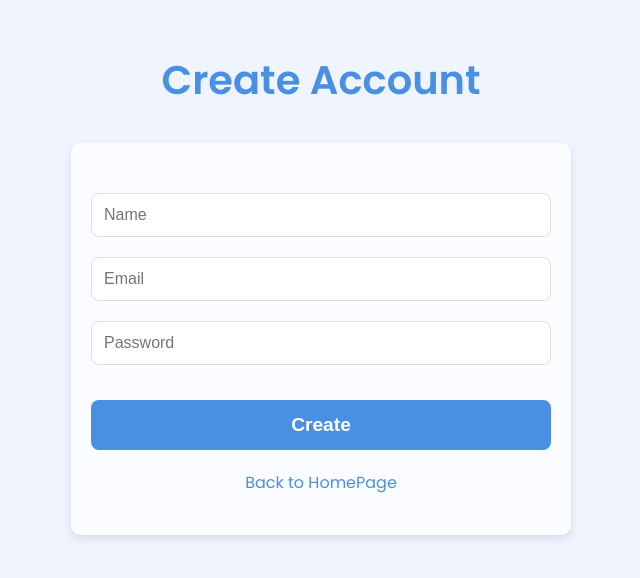
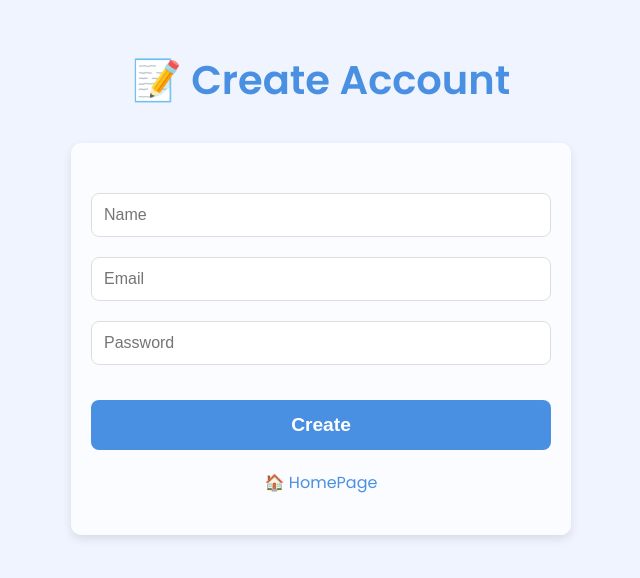
Before and after one commit to zdklin1005/ASS, a PHP site: page /register.php in a window 1280 px wide. Shown: the top 578 px of the page, without its empty margins (319-959 px from the left). Run offline with PHP 8.4, Linux system fonts and the light colour scheme.

Commit message:
Update register.php

```diff
--- a/cloudAsgm/register.php
+++ b/cloudAsgm/register.php
@@ -108,7 +108,7 @@ if ($_SERVER['REQUEST_METHOD'] == 'POST') {
 </head>
 <body>
 
-    <h2>Create Account</h2>
+    <h2>📝 Create Account</h2>
 
     <div class="container">
         <form method="post">
@@ -118,7 +118,7 @@ if ($_SERVER['REQUEST_METHOD'] == 'POST') {
                    title="Password must be 6-15 characters (including letter & number)" placeholder="Password" required><br>
             <button type="submit">Create</button>
         </form>
-        <a href="index.php">Back to HomePage</a>
+        <a href="index.php">🏠 HomePage</a>
     </div>
 
 </body>
```
